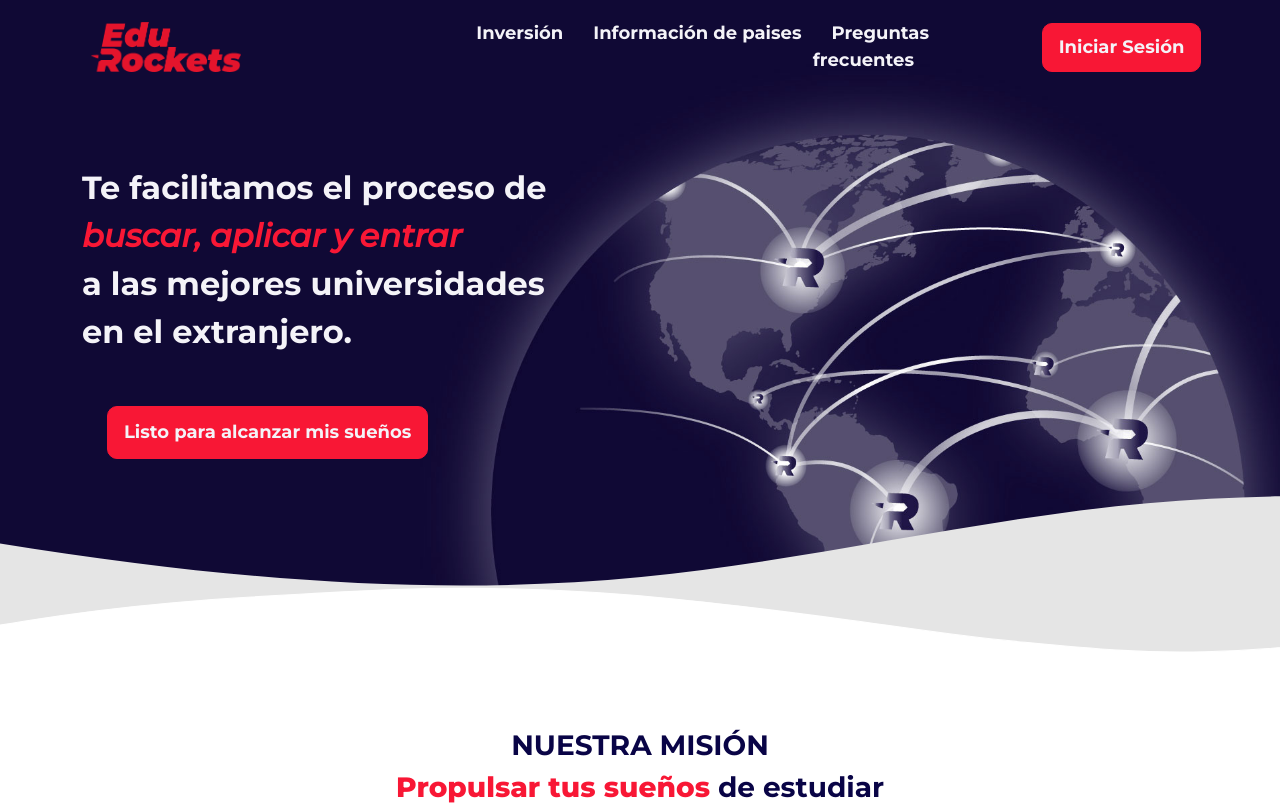
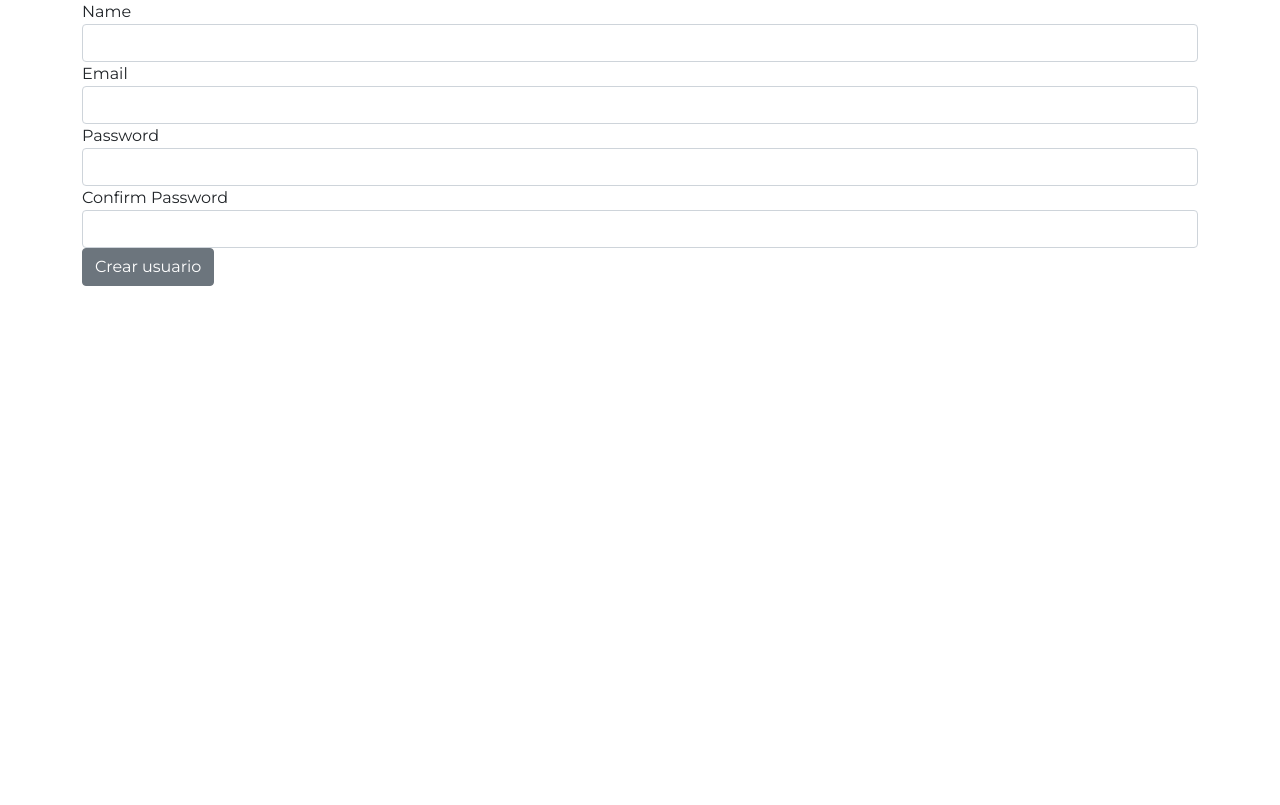
Before and after one commit to EduRockets/edurockets, a React (Create React App) app in the folder edurockets-client/: page /signup in a window 1280 px wide. Before the commit this address led to /. Shown: the top 805 px of the page. Built offline with nearby package versions, Linux system fonts and the light colour scheme.

Commit message:
componente protectedRoute y useContext creado

```diff
--- a/edurockets-client/src/App.js
+++ b/edurockets-client/src/App.js
@@ -5,12 +5,13 @@ import SignUp from './Views/SignUp';
 import Login from './Views/Login';
 import Landing from './Views/Landing';
 import Construction from './Views/Construction';
-import Profile from './Views/Profile';
-
+import HomePage from './Views/HomePage';
 import ProtectedRoute from './Components/ProtectedRoute';
 
+import UserContext from './Providers/UserContext';
+
 const App = () => {
-  const [user, setUser] = useState(false);
+  const [user, setUser] = useState(null);
 
   const handleLogin = (event) => {
     event.preventDefault();
@@ -20,11 +21,12 @@ const App = () => {
   return (
     <Router>
       <Route exact path="/underConstruction" component={Construction} />
-      <ProtectedRoute exact path="/profile" user={user} component={Profile} />
-      <Route exact path="/signup" component={SignUp} />
-      <Route exact path="/login" component={Login} />
-      <Route exact path="/" component={Landing} />
-      <ProtectedRoute isAuth={user} component={Profile} />
+      <UserContext.Provider value={user}>
+        <ProtectedRoute exact path="/homepage" user={user} component={HomePage} />
+        <Route exact path="/signup" component={SignUp} />
+        <Route exact path="/login" component={Login} />
+        <Route exact path="/" component={Landing} />
+      </UserContext.Provider>
     </Router>
   );
 };
--- a/edurockets-client/src/Components/ProtectedRoute.jsx
+++ b/edurockets-client/src/Components/ProtectedRoute.jsx
@@ -23,3 +23,9 @@ const ProtectedRoute = ({ component: Component, user, ...rest }) => {
 };
 
 export default ProtectedRoute;
+
+/*
+localStorage.getItem("äuthToken") ? (
+  <Component >
+)
+*/
--- /dev/null
+++ b/edurockets-client/src/Providers/UserContext.jsx
@@ -0,0 +1,4 @@
+import { createContext } from 'react';
+
+const UserContext = createContext(null, () => {});
+export default UserContext;
--- a/edurockets-client/src/Views/Profile.jsx
+++ b/edurockets-client/src/Views/HomePage.jsx
@@ -1,7 +1,7 @@
 import React from 'react';
 
-const Profile = () => {
+const HomePage = () => {
   return <div>Ruta protegida</div>;
 };
 
-export default Profile;
+export default HomePage;
--- a/edurockets-client/src/Views/Login.jsx
+++ b/edurockets-client/src/Views/Login.jsx
@@ -1,15 +1,29 @@
-import React, { useState } from 'react';
-
-import { Button, Form, FormGroup, Label, Input, Alert } from 'reactstrap';
+import React, { useState, useEffect } from 'react';
+import { useHistory } from 'react-router-dom';
+import { Button, Form, FormGroup, Label, Input, Alert, Container } from 'reactstrap';
 
 const Login = () => {
+  const history = useHistory();
+
   const [email, setEmail] = useState('');
   const [password, setPassword] = useState('');
+
+  useEffect(() => {
+    if (localStorage.getItem('authToken')) {
+      history.push('/');
+    }
+  }, [history]);
 
   const formData = {
     email: email,
     password: password,
   };
+
+  const login = () => {
+    try {
+    } catch (error) {}
+  };
+
   const changeValue = (event) => {
     const emptyVal = event.value === '';
     switch (event.name) {
@@ -26,7 +40,7 @@ const Login = () => {
   };
 
   return (
-    <>
+    <Container>
       <Form>
         <FormGroup>
           <Label>Email</Label>
@@ -47,10 +61,10 @@ const Login = () => {
           />
         </FormGroup>
         <FormGroup>
-          <Button onClick={() => {}}>Iniciar sesión</Button>
+          <Button onClick={login}>Iniciar sesión</Button>
         </FormGroup>
       </Form>
-    </>
+    </Container>
   );
 };
 
--- a/edurockets-client/src/Views/SignUp.jsx
+++ b/edurockets-client/src/Views/SignUp.jsx
@@ -1,18 +1,23 @@
 import React, { useState } from 'react';
+import { useHistory } from 'react-router-dom';
 import axios from 'axios';
 
-import { Button, Form, FormGroup, Label, Input, Alert } from 'reactstrap';
+import { Button, Form, FormGroup, Label, Input, Container, Alert } from 'reactstrap';
 
 const SignUp = () => {
+  const history = useHistory();
+
   const [name, setName] = useState('');
   const [email, setEmail] = useState('');
   const [password, setPassword] = useState('');
+  const [confirmPassword, setConfirmPassword] = useState('');
 
   const formData = {
     name: name,
     email: email,
     password: password,
   };
+
   const changeValue = (event) => {
     const emptyVal = event.value === '';
     switch (event.name) {
@@ -27,31 +32,43 @@ const SignUp = () => {
         setPassword(event.value);
 
         break;
+      case 'confirmPassword':
+        setConfirmPassword(event.value);
+
+        break;
       default:
     }
   };
 
   const signup = async () => {
-    /*try {
+    try {
       const config = {
         headers: {
           'content-type': 'application/json',
         },
       };
+      if (password !== confirmPassword) {
+        setPassword('');
+        setConfirmPassword('');
+      } else {
         const newUser = {
           name,
           email,
           password,
         };
         const res = await axios.post('/auth/signup', JSON.stringify(newUser), config);
-      console.log(res.data);
+        localStorage.setItem('authToken', res.data.token);
+
+        history.push('/');
+      }
     } catch (err) {
       console.log(err.response.data);
-    }*/
+    }
   };
 
   return (
     <>
+      <Container>
         <Form>
           <FormGroup>
             <Label>Name</Label>
@@ -76,9 +93,19 @@ const SignUp = () => {
             />
           </FormGroup>
           <FormGroup>
+            <Label>Confirm Password</Label>
+            <Input
+              type="password"
+              name="confirmPassword"
+              id="confirmPassword"
+              onChange={(event) => changeValue(event.currentTarget)}
+            />
+          </FormGroup>
+          <FormGroup>
             <Button onClick={signup}>Crear usuario</Button>
           </FormGroup>
         </Form>
+      </Container>
     </>
   );
 };
```
Lines whose indentation alone changed are shown as unchanged.
